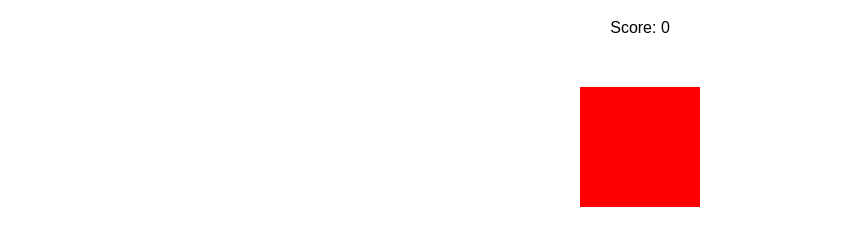
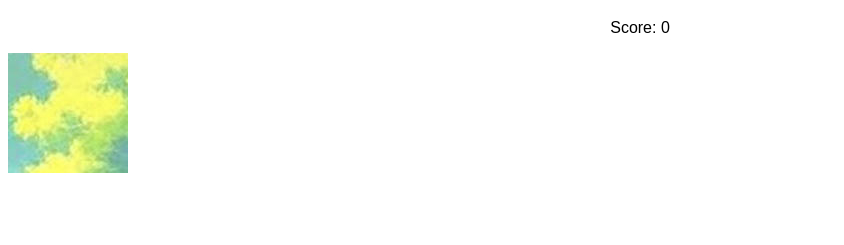
Before and after one commit to gohilumangurvashi-afk/Click-box, a plain HTML site: page index.html in a window 1280 px wide. Shown: the part 61-306 px from the top of the page, without its empty margins (0-844 px from the left). Drawn offline with Linux system fonts and the light colour scheme.

Commit message:
Change background to an image in box style

```diff
--- a/index.html
+++ b/index.html
@@ -12,8 +12,7 @@ font-family:Arial;
 #box{
 width:120px;
 height:120px;
-background:red;
-margin:50px auto;
+background-image: url("bg.jpg");
 cursor:pointer;
 }
 </style>
```
